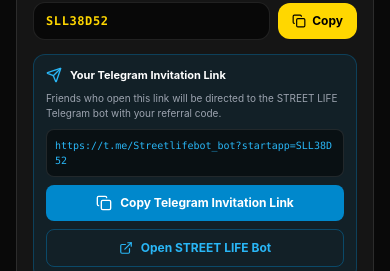
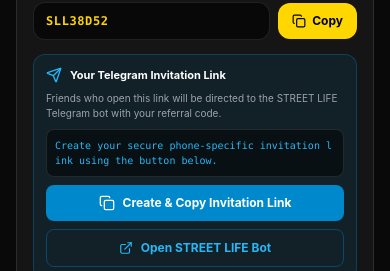
Before and after one commit to splendoryaweh-png/Street-life-game, a Next.js app: page / in a window 390 px wide. Shown: the part 1360-1631 px from the top of the page. Built offline with nearby package versions, Linux system fonts and the light colour scheme.

Commit message:
Generate phone-bound referral links from secure API

```diff
--- a/components/ReferralCard.tsx
+++ b/components/ReferralCard.tsx
@@ -3,6 +3,8 @@
 
 import React, { useState } from 'react';
 import { Copy, Check, Users, Gift, Send, ExternalLink } from 'lucide-react';
+import { getTelegramInitData } from '@/lib/telegram';
+import { generateDeviceId } from '@/lib/storage';
 
 interface ReferralCardProps {
   myReferralCode: string;
@@ -26,10 +28,9 @@ export function ReferralCard({
   const [inputCode, setInputCode] = useState('');
   const [copiedCode, setCopiedCode] = useState(false);
   const [copiedLink, setCopiedLink] = useState(false);
+  const [referralLink, setReferralLink] = useState('');
+  const [creatingLink, setCreatingLink] = useState(false);
 
-  const referralLink = myReferralCode
-    ? `https://t.me/${BOT_USERNAME}?startapp=${encodeURIComponent(myReferralCode)}`
-    : '';
 
   const handleCopyCode = async () => {
     try {
@@ -43,18 +44,30 @@ export function ReferralCard({
   };
 
   const handleCopyLink = async () => {
-    if (!referralLink) {
-      onToast('Your referral link is not ready yet.');
-      return;
-    }
-
     try {
-      await navigator.clipboard.writeText(referralLink);
+      let link = referralLink;
+      if (!link) {
+        setCreatingLink(true);
+        const initData = getTelegramInitData();
+        if (!initData) throw new Error('Open STREET LIFE inside Telegram first.');
+        const response = await fetch('/api/referrals/link', {
+          method: 'POST',
+          headers: { 'Content-Type': 'application/json' },
+          body: JSON.stringify({ initData, deviceId: generateDeviceId() }),
+        });
+        const result = await response.json();
+        if (!response.ok || !result.link) throw new Error(result.error || 'Could not create referral link.');
+        link = result.link;
+        setReferralLink(link);
+      }
+      await navigator.clipboard.writeText(link);
       setCopiedLink(true);
       onToast('Telegram invitation link copied! 🔗');
       setTimeout(() => setCopiedLink(false), 2000);
-    } catch {
-      onToast('Could not copy invitation link.');
+    } catch (error) {
+      onToast(error instanceof Error ? error.message : 'Could not copy invitation link.');
+    } finally {
+      setCreatingLink(false);
     }
   };
 
@@ -146,7 +159,7 @@ export function ReferralCard({
         </p>
 
         <div className="break-all rounded-lg bg-black/50 border border-white/10 p-2 text-[10px] font-mono text-[#29B6F6]">
-          {referralLink}
+          {referralLink || 'Create your secure phone-specific invitation link using the button below.'}
         </div>
 
         <button
@@ -159,7 +172,7 @@ export function ReferralCard({
           ) : (
             <Copy className="w-4 h-4" />
           )}
-          {copiedLink ? 'Invitation Link Copied' : 'Copy Telegram Invitation Link'}
+          {creatingLink ? 'Creating Link…' : copiedLink ? 'Invitation Link Copied' : 'Create & Copy Invitation Link'}
         </button>
 
         <a
```
